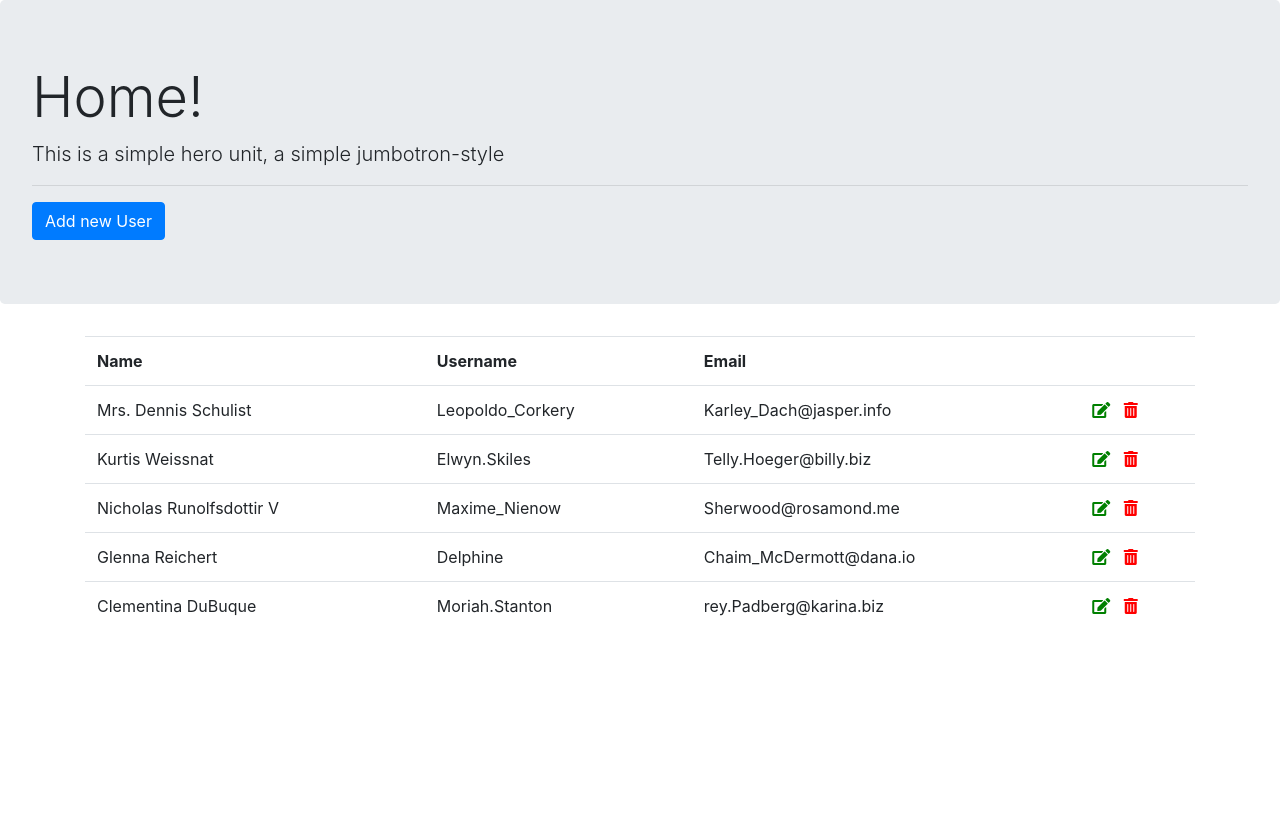
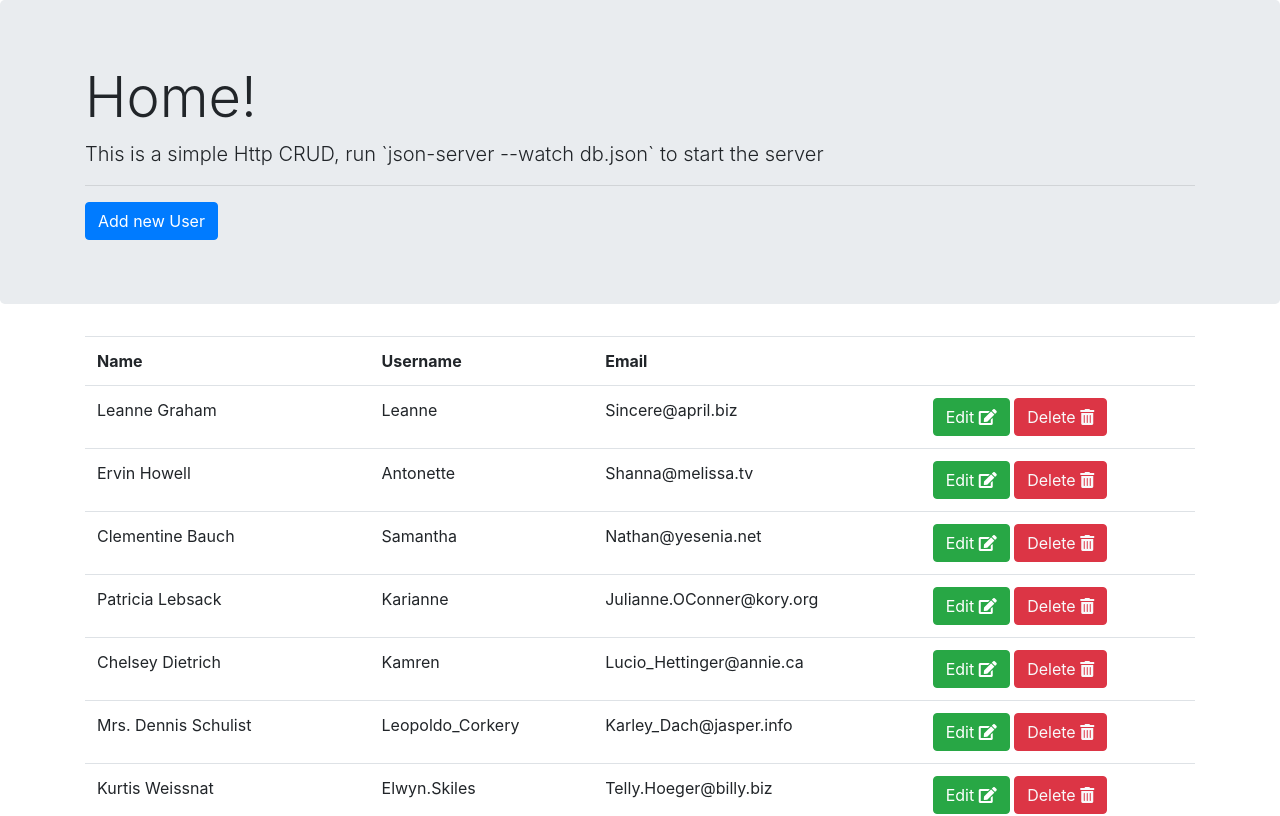
Before and after one commit to RafaelR7/ng-http-crud, an Angular app: page / in a window 1280 px wide. Shown: the top 816 px of the page. Built offline with nearby package versions, Linux system fonts and the light colour scheme; data requests are answered from the project's data file.

Commit message:
template

```diff
--- a/db.json
+++ b/db.json
@@ -1,34 +1,223 @@
 {
   "users": [
+    {
+      "name": "Leanne Graham",
+      "username": "Leanne",
+      "email": "Sincere@april.biz",
+      "id": 1
+    },
+    {
+      "id": 2,
+      "name": "Ervin Howell",
+      "username": "Antonette",
+      "email": "Shanna@melissa.tv",
+      "address": {
+        "street": "Victor Plains",
+        "suite": "Suite 879",
+        "city": "Wisokyburgh",
+        "zipcode": "90566-7771",
+        "geo": {
+          "lat": "-43.9509",
+          "lng": "-34.4618"
+        }
+      },
+      "phone": "010-692-6593 x09125",
+      "website": "anastasia.net",
+      "company": {
+        "name": "Deckow-Crist",
+        "catchPhrase": "Proactive didactic contingency",
+        "bs": "synergize scalable supply-chains"
+      }
+    },
+    {
+      "id": 3,
+      "name": "Clementine Bauch",
+      "username": "Samantha",
+      "email": "Nathan@yesenia.net",
+      "address": {
+        "street": "Douglas Extension",
+        "suite": "Suite 847",
+        "city": "McKenziehaven",
+        "zipcode": "59590-4157",
+        "geo": {
+          "lat": "-68.6102",
+          "lng": "-47.0653"
+        }
+      },
+      "phone": "1-463-123-4447",
+      "website": "ramiro.info",
+      "company": {
+        "name": "Romaguera-Jacobson",
+        "catchPhrase": "Face to face bifurcated interface",
+        "bs": "e-enable strategic applications"
+      }
+    },
+    {
+      "id": 4,
+      "name": "Patricia Lebsack",
+      "username": "Karianne",
+      "email": "Julianne.OConner@kory.org",
+      "address": {
+        "street": "Hoeger Mall",
+        "suite": "Apt. 692",
+        "city": "South Elvis",
+        "zipcode": "53919-4257",
+        "geo": {
+          "lat": "29.4572",
+          "lng": "-164.2990"
+        }
+      },
+      "phone": "493-170-9623 x156",
+      "website": "kale.biz",
+      "company": {
+        "name": "Robel-Corkery",
+        "catchPhrase": "Multi-tiered zero tolerance productivity",
+        "bs": "transition cutting-edge web services"
+      }
+    },
+    {
+      "id": 5,
+      "name": "Chelsey Dietrich",
+      "username": "Kamren",
+      "email": "Lucio_Hettinger@annie.ca",
+      "address": {
+        "street": "Skiles Walks",
+        "suite": "Suite 351",
+        "city": "Roscoeview",
+        "zipcode": "33263",
+        "geo": {
+          "lat": "-31.8129",
+          "lng": "62.5342"
+        }
+      },
+      "phone": "(254)954-1289",
+      "website": "demarco.info",
+      "company": {
+        "name": "Keebler LLC",
+        "catchPhrase": "User-centric fault-tolerant solution",
+        "bs": "revolutionize end-to-end systems"
+      }
+    },
     {
       "id": 6,
       "name": "Mrs. Dennis Schulist",
       "username": "Leopoldo_Corkery",
-      "email": "Karley_Dach@jasper.info"
+      "email": "Karley_Dach@jasper.info",
+      "address": {
+        "street": "Norberto Crossing",
+        "suite": "Apt. 950",
+        "city": "South Christy",
+        "zipcode": "23505-1337",
+        "geo": {
+          "lat": "-71.4197",
+          "lng": "71.7478"
+        }
+      },
+      "phone": "1-477-935-8478 x6430",
+      "website": "ola.org",
+      "company": {
+        "name": "Considine-Lockman",
+        "catchPhrase": "Synchronised bottom-line interface",
+        "bs": "e-enable innovative applications"
+      }
     },
     {
       "id": 7,
       "name": "Kurtis Weissnat",
       "username": "Elwyn.Skiles",
-      "email": "Telly.Hoeger@billy.biz"
+      "email": "Telly.Hoeger@billy.biz",
+      "address": {
+        "street": "Rex Trail",
+        "suite": "Suite 280",
+        "city": "Howemouth",
+        "zipcode": "58804-1099",
+        "geo": {
+          "lat": "24.8918",
+          "lng": "21.8984"
+        }
+      },
+      "phone": "210.067.6132",
+      "website": "elvis.io",
+      "company": {
+        "name": "Johns Group",
+        "catchPhrase": "Configurable multimedia task-force",
+        "bs": "generate enterprise e-tailers"
+      }
     },
     {
       "id": 8,
       "name": "Nicholas Runolfsdottir V",
       "username": "Maxime_Nienow",
-      "email": "Sherwood@rosamond.me"
+      "email": "Sherwood@rosamond.me",
+      "address": {
+        "street": "Ellsworth Summit",
+        "suite": "Suite 729",
+        "city": "Aliyaview",
+        "zipcode": "45169",
+        "geo": {
+          "lat": "-14.3990",
+          "lng": "-120.7677"
+        }
+      },
+      "phone": "586.493.6943 x140",
+      "website": "jacynthe.com",
+      "company": {
+        "name": "Abernathy Group",
+        "catchPhrase": "Implemented secondary concept",
+        "bs": "e-enable extensible e-tailers"
+      }
     },
     {
       "id": 9,
       "name": "Glenna Reichert",
       "username": "Delphine",
-      "email": "Chaim_McDermott@dana.io"
+      "email": "Chaim_McDermott@dana.io",
+      "address": {
+        "street": "Dayna Park",
+        "suite": "Suite 449",
+        "city": "Bartholomebury",
+        "zipcode": "76495-3109",
+        "geo": {
+          "lat": "24.6463",
+          "lng": "-168.8889"
+        }
+      },
+      "phone": "(775)976-6794 x41206",
+      "website": "conrad.com",
+      "company": {
+        "name": "Yost and Sons",
+        "catchPhrase": "Switchable contextually-based project",
+        "bs": "aggregate real-time technologies"
+      }
     },
     {
+      "id": 10,
       "name": "Clementina DuBuque",
       "username": "Moriah.Stanton",
-      "email": "rey.Padberg@karina.biz",
-      "id": 10
+      "email": "Rey.Padberg@karina.biz",
+      "address": {
+        "street": "Kattie Turnpike",
+        "suite": "Suite 198",
+        "city": "Lebsackbury",
+        "zipcode": "31428-2261",
+        "geo": {
+          "lat": "-38.2386",
+          "lng": "57.2232"
+        }
+      },
+      "phone": "024-648-3804",
+      "website": "ambrose.net",
+      "company": {
+        "name": "Hoeger LLC",
+        "catchPhrase": "Centralized empowering task-force",
+        "bs": "target end-to-end models"
+      }
+    },
+    {
+      "name": "Rafael",
+      "username": "R7",
+      "email": "rafael@email.com",
+      "id": 11
     }
   ]
 }
--- a/src/app/view/user/user-add/user-add.component.html
+++ b/src/app/view/user/user-add/user-add.component.html
@@ -1,7 +1,9 @@
 <div class="jumbotron">
-  <h1 class="display-4">Register user</h1>
-  <hr>
-  <button class="btn btn-primary" routerLink="/">Return</button>
+  <div class="container">
+    <h1 class="display-4">Register user</h1>
+    <hr>
+    <button class="btn btn-primary" routerLink="/">Return</button>
+  </div>
 </div>
 
 <div class="container">
--- a/src/app/view/user/user-edit/user-edit.component.html
+++ b/src/app/view/user/user-edit/user-edit.component.html
@@ -1,7 +1,9 @@
 <div class="jumbotron">
-  <h1 class="display-4">Edit user</h1>
-  <hr>
-  <button class="btn btn-primary" routerLink="/">Return</button>
+  <div class="container">
+    <h1 class="display-4">Edit user</h1>
+    <hr>
+    <button class="btn btn-primary" routerLink="/">Return</button>
+  </div>
 </div>
 
 <div class="container">
--- a/src/app/view/user/user.component.html
+++ b/src/app/view/user/user.component.html
@@ -1,12 +1,14 @@
 <div class="jumbotron">
-  <h1 class="display-4">Home!</h1>
-  <p class="lead">This is a simple hero unit, a simple jumbotron-style</p>
-  <hr>
-  <button class="btn btn-primary" routerLink="/userAdd">Add new User</button>
+  <div class="container">
+    <h1 class="display-4">Home!</h1>
+    <p class="lead">This is a simple Http CRUD, run `json-server --watch db.json` to start the server</p>
+    <hr>
+    <button class="btn btn-primary" routerLink="/userAdd">Add new User</button>
+  </div>
 </div>
 
 <div class="container">
-  <table class="table table-striped table-hover">
+  <table class="table table-striped table-hover table-responsive-sm">
     <tr>
       <th>Name</th>
       <th>Username</th>
@@ -18,8 +20,16 @@
       <td>{{ user.username }}</td>
       <td>{{ user.email }}</td>
       <td>
-        <i class="fas fa-edit green" routerLink="/users/{{user.id}}" ></i>&nbsp;&nbsp;
-        <i class="fas fa-trash-alt red" (click)="deleteUser(user)"></i>
+        <!-- Edit <i class="fas fa-edit green" routerLink="/users/{{user.id}}" ></i>&nbsp;&nbsp; -->
+        <a class="btn btn-success" routerLink="/users/{{user.id}}">
+          Edit
+          <i class="fas fa-edit"></i>
+        </a>
+
+        <a class="btn btn-danger text-light" (click)="deleteUser(user)">
+          Delete
+          <i class="fas fa-trash-alt"></i>
+        </a>
       </td>
     </tr>
   </table>
--- a/src/app/view/user/user.component.ts
+++ b/src/app/view/user/user.component.ts
@@ -6,7 +6,7 @@ import { User } from 'src/app/model/user.model';
 @Component({
   selector: 'app-user',
   templateUrl: './user.component.html',
-  styleUrls: ['./user.component.scss']
+  styleUrls: ['./user.component.scss'],
 })
 export class UserComponent implements OnInit {
 
--- a/src/main.ts
+++ b/src/main.ts
@@ -8,5 +8,5 @@ if (environment.production) {
   enableProdMode();
 }
 
-platformBrowserDynamic().bootstrapModule(AppModule)
+platformBrowserDynamic().bootstrapModule(AppModule, { preserveWhitespaces: true })
   .catch(err => console.error(err));
```
Also changed, not shown: 1 other file (tests, documents, lock files or other folders).
